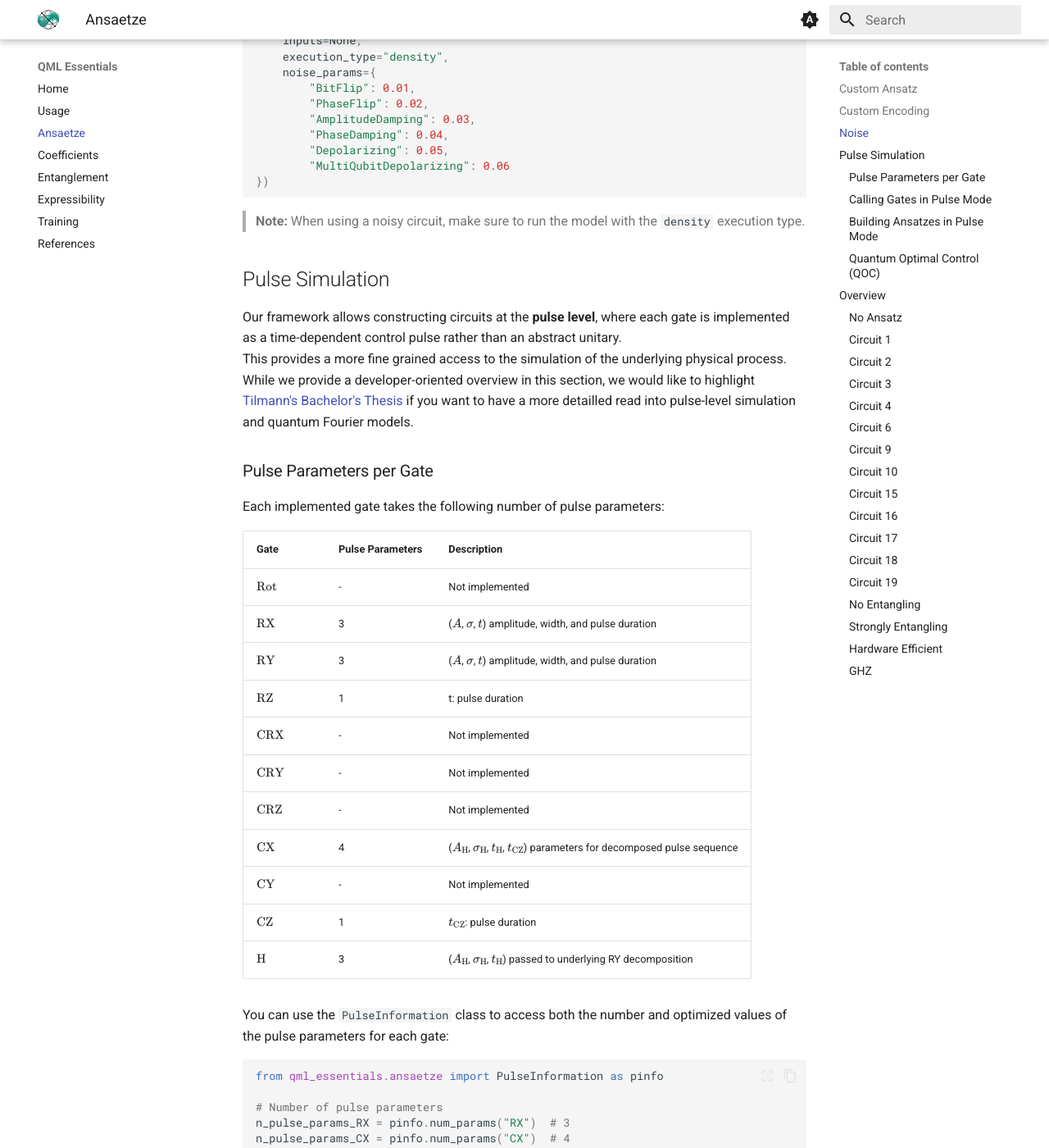
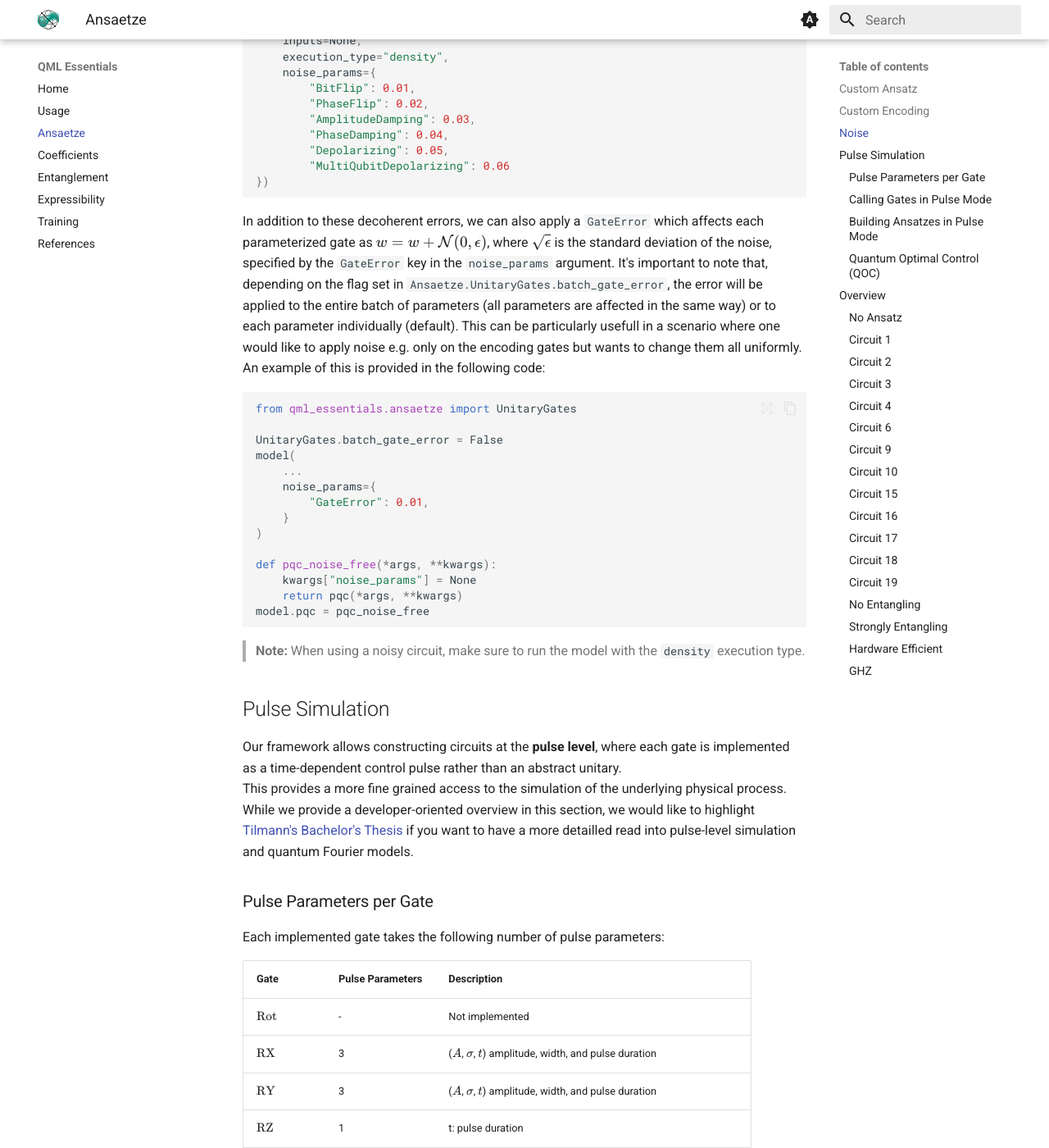
Before and after one commit to cirKITers/qml-essentials, an MkDocs documentation site: the page built from docs/ansaetze.md, in a window 1280 px wide and 1400 px high, scrolled down 2870 px. Shown: the whole window at 82% size. Built offline with MkDocs 1.6.1 and Material for MkDocs 9.7.7, drawn with Linux system fonts in a browser that asks for light colours; emoji names are drawn with the system emoji font; some of the changed text lies outside the part shown.

Commit message:
example of cge
Signed-off-by: Melvin Strobl <lc3267@kit.edu>

````diff
--- a/docs/ansaetze.md
+++ b/docs/ansaetze.md
@@ -134,6 +134,28 @@ model(
         "Depolarizing": 0.05,
         "MultiQubitDepolarizing": 0.06
 })
+```
+
+In addition to these decoherent errors, we can also apply a `GateError` which affects each parameterized gate as $w = w + \mathcal{N}(0, \epsilon)$, where $\sqrt{\epsilon}$ is the standard deviation of the noise, specified by the `GateError` key in the `noise_params` argument.
+It's important to note that, depending on the flag set in `Ansaetze.UnitaryGates.batch_gate_error`, the error will be applied to the entire batch of parameters (all parameters are affected in the same way) or to each parameter individually (default).
+This can be particularly usefull in a scenario where one would like to apply noise e.g. only on the encoding gates but wants to change them all uniformly.
+An example of this is provided in the following code:
+
+```python
+from qml_essentials.ansaetze import UnitaryGates
+
+UnitaryGates.batch_gate_error = False
+model(
+    ...
+    noise_params={
+        "GateError": 0.01,
+    }
+)
+
+def pqc_noise_free(*args, **kwargs):
+    kwargs["noise_params"] = None
+    return pqc(*args, **kwargs)
+model.pqc = pqc_noise_free
 ```
 
 > **Note:** When using a noisy circuit, make sure to run the model with the `density` execution type.
````
